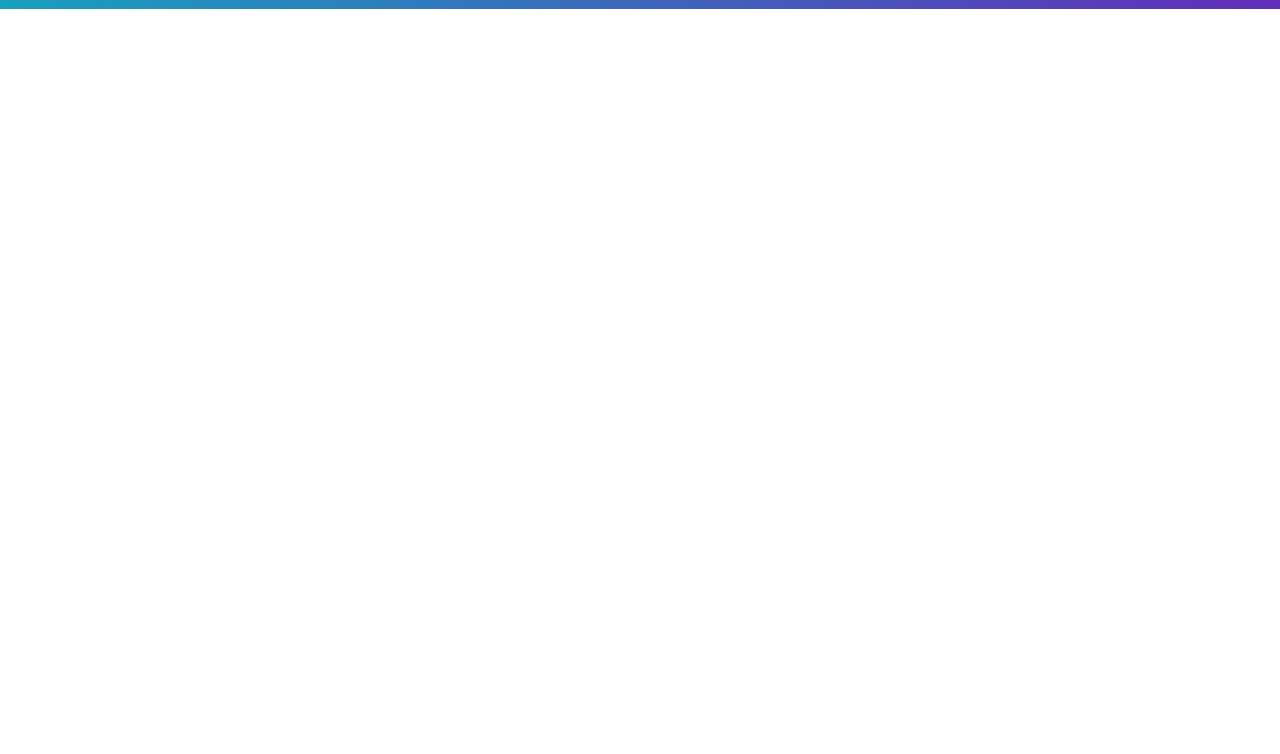
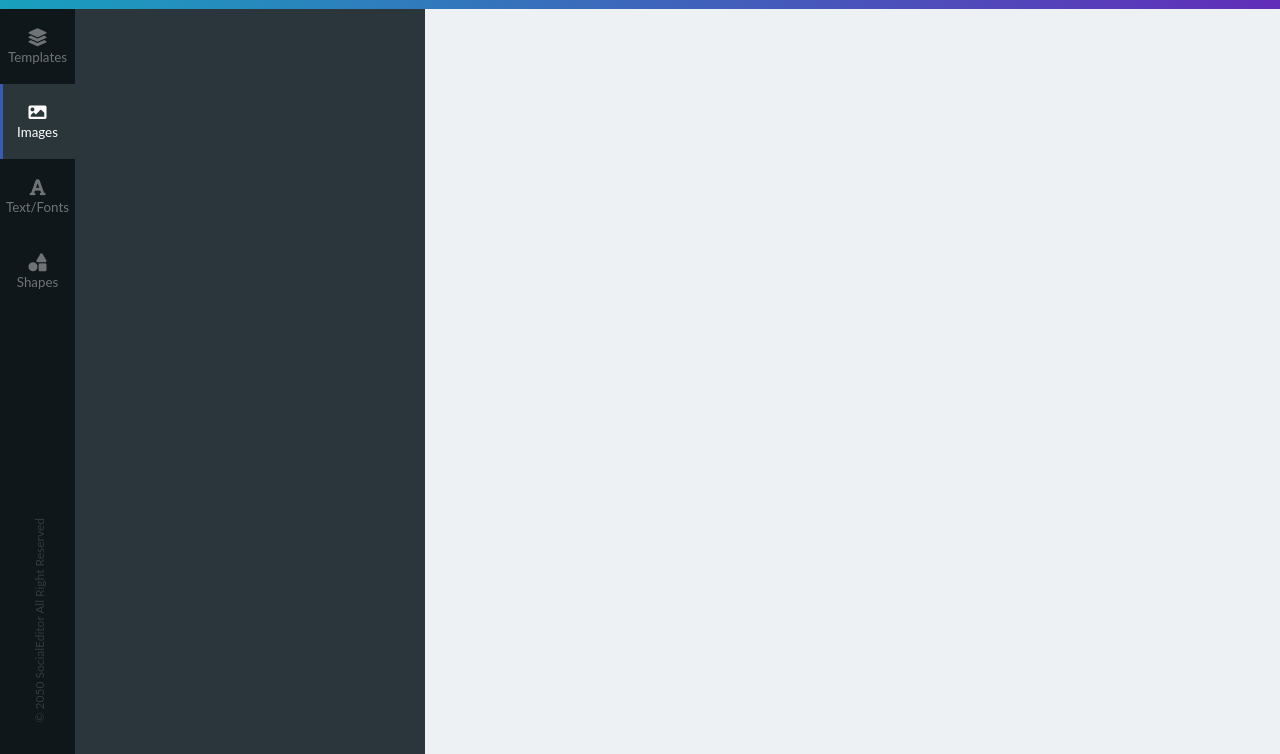
Before and after one commit to DJaye33/SocialEditor_UI, a plain HTML site: page index.html in a window 1280 px wide. Shown: the part 46-800 px from the top of the page. Drawn offline with Linux system fonts and the light colour scheme; a small style sheet from the web is missing.

Commit message:
add sidebar with styling

```diff
--- a/index.html
+++ b/index.html
@@ -39,5 +39,38 @@
         <span class="dd-toggle__text">James O.</span>
       </button>
     </header>
+
+    <div class="app__container">
+      <div class="sidebar">
+        <section class="menu">
+          <button class="menu__button">
+            <i class="fas fa-layer-group menu__icon"></i>
+            <span class="menu-text">Templates</span>
+          </button>
+          <button class="menu__button menu__button--active">
+            <i class="fas fa-image menu__icon"></i>
+            <span class="menu-text">Images</span>
+          </button>
+          <button class="menu__button">
+            <i class="fas fa-font menu__icon"></i>
+            <span class="menu-text">Text/Fonts</span>
+          </button>
+          <button class="menu__button">
+            <i class="fas fa-shapes menu__icon"></i>
+            <span class="menu-text">Shapes</span>
+          </button>
+        </section>
+
+        <footer class="footer">
+          <small class="copyright"
+            >&copy; 2050 SocialEditor All Right Reserved</small
+          >
+        </footer>
+      </div>
+
+      <section class="panel"></section>
+
+      <main class="main"></main>
+    </div>
   </body>
 </html>
--- a/styles.css
+++ b/styles.css
@@ -29,6 +29,18 @@ button {
   }
 }
 
+@keyframes fade-in-from-left {
+  0% {
+    opacity: 0;
+    transform: translateX(-5rem);
+  }
+
+  100% {
+    opacity: 1;
+    transform: translateX(0rem);
+  }
+}
+
 /* BASE STYLES */
 .app {
   font-family: "Lato", sans-serif;
@@ -36,6 +48,11 @@ button {
   color: #fff;
   height: 100vh;
   width: 100vw;
+}
+
+.app__container {
+  height: calc(100vh - 5.5rem);
+  display: flex;
 }
 
 /* STYLES */
@@ -93,3 +110,88 @@ button {
 
 .dd-toggle__text {
 }
+
+/* ---------------- */
+
+.sidebar {
+  background-color: #10171a;
+  width: 7.5rem;
+  display: flex;
+  flex-direction: column;
+}
+
+.menu {
+}
+
+.menu__button {
+  padding: 1.9rem 0;
+  color: rgba(255, 255, 255, 0.4);
+  display: flex;
+  flex-direction: column;
+  align-items: center;
+  width: 100%;
+  transition: all 0.4s;
+  animation: fade-in-from-left 0.5s;
+}
+
+.menu__button:hover {
+  background-color: #2b363b;
+  color: #fff;
+  cursor: pointer;
+}
+
+.menu__button:focus {
+  background-color: #2b363b;
+  color: #fff;
+  cursor: pointer;
+}
+
+.menu__button--active {
+  background-color: #2b363b;
+  color: #fff;
+  position: relative;
+}
+
+.menu__button--active::before {
+  content: "";
+  width: 0.3rem;
+  height: 100%;
+  background-color: #375bb6;
+  position: absolute;
+  left: 0;
+  top: 0;
+}
+
+.menu__icon {
+  font-size: 1.8rem;
+  margin-bottom: 0.3rem;
+}
+
+.meun__text {
+  font-weight: 500;
+  font-size: 1.2rem;
+}
+
+.footer {
+  margin-top: auto;
+  margin-bottom: 6rem;
+  transform: rotate(-90deg);
+}
+
+.copyright {
+  color: rgba(255, 255, 255, 0.15);
+  font-size: 1.2rem;
+  white-space: nowrap;
+}
+
+/* ----------------- */
+
+.panel {
+  background-color: #2b363c;
+  width: 35rem;
+}
+
+.main {
+  background-color: #edf1f3;
+  flex: 1;
+}
```
